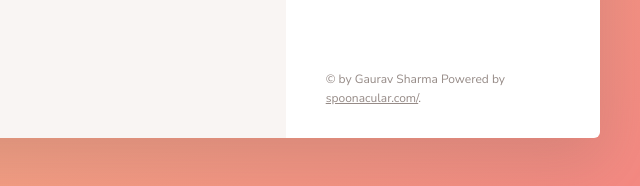
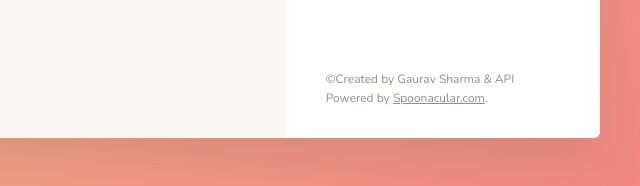
Before and after one commit to gaurav-js-dev/forkify, a website built with webpack: page docs/index.html in a window 1280 px wide. Shown: the part 1013-1199 px from the top of the page, 640-1280 px from the left. Built offline with nearby package versions, Linux system fonts and the light colour scheme.

Commit message:
Update index.html

```diff
--- a/docs/index.html
+++ b/docs/index.html
@@ -439,8 +439,8 @@
             </ul>
 
             <div class="copyright">
-                &copy; by Gaurav Sharma Powered by
-                <a href="https://spoonacular.comhttps://spoonacular.com/" target="_blank" class="link">spoonacular.com/</a>.
+                &copy;Created by Gaurav Sharma & API Powered by
+                <a href="https://spoonacular.com" target="_blank" class="link">Spoonacular.com</a>.
             </div>
 
         </div>
```
